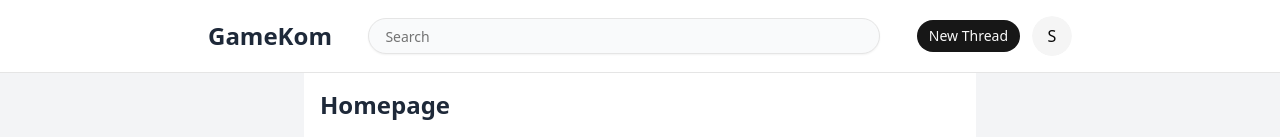
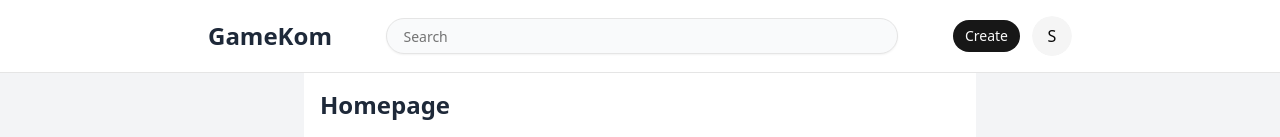
Before and after one commit to qznr/project-dso, a React (Vite) app in the folder app2-fe/: page / in a window 1280 px wide. Shown: the top 137 px of the page. Built offline with nearby package versions, Linux system fonts and the light colour scheme; no server answers; sample sign-in values are in the browser's storage.

Commit message:
fix: avatar for reply post

```diff
--- a/app2-fe/src/components/GlobalHeader.jsx
+++ b/app2-fe/src/components/GlobalHeader.jsx
@@ -14,7 +14,6 @@ function getInitials(name) {
     return (parts[0].charAt(0).toUpperCase() + parts[parts.length - 1].charAt(0).toUpperCase());
 }
 
-// GlobalHeader hanya bertanggung jawab pada UI header dan navigasi dasar
 export default function GlobalHeader({
     currentUser,
     profilePictureUrl,
@@ -49,19 +48,16 @@ export default function GlobalHeader({
                 <div className="flex items-center gap-3 shrink-0">
                     {isLoggedIn ? (
                         <>
-                            {/* TOMBOL NEW THREAD (Permintaan #3: Ganti Post menjadi Thread) */}
                             <Button
                                 onClick={() => navigate('/create-thread')}
                                 className="rounded-full"
                                 size="sm"
                             >
-                                New Thread
+                                Create
                             </Button>
 
-                            {/* AVATAR DENGAN DROPDOWN MENU */}
                             <DropdownMenu>
                                 <DropdownMenuTrigger asChild>
-                                    {/* Menggunakan profilePictureUrl dari prop (Permintaan #4) */}
                                     <Avatar className="cursor-pointer size-10 shrink-0">
                                         <AvatarImage src={profilePictureUrl} alt={currentUser.username} />
                                         <AvatarFallback>{initials}</AvatarFallback>
--- a/app2-fe/src/pages/Thread.jsx
+++ b/app2-fe/src/pages/Thread.jsx
@@ -545,6 +545,7 @@ export default function ThreadPage({ forceLogout }) {
                     <div className="p-4 bg-white border-b border-gray-200">
                         <div className="flex gap-3">
                             <Avatar className="w-10 h-10">
+                                <AvatarImage src={profilePictureUrl} alt={currentUser?.username} />
                                 <AvatarFallback>{getInitials(currentUser?.username)}</AvatarFallback>
                             </Avatar>
                             <div className="flex-1">
```
